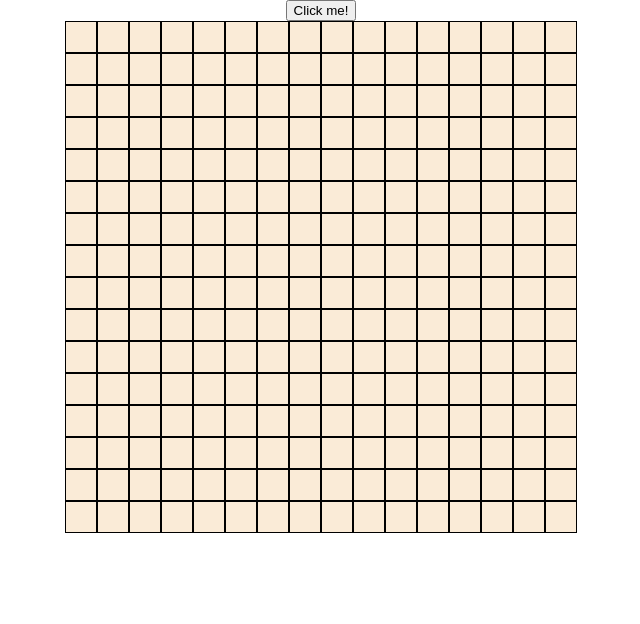
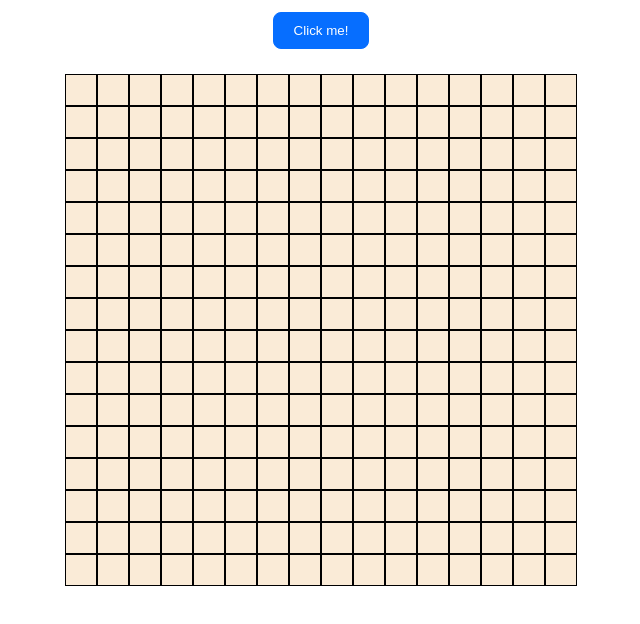
Before and after one commit to NgocLe-101/Etch-a-Sketch, a plain HTML site: page index.html in a window 1280 px wide. Shown: the whole page, without its empty margins (319-959 px from the left). Drawn offline with Linux system fonts and the light colour scheme; a web font is replaced by a local one.

Commit message:
Add button styling

```diff
--- a/styles.css
+++ b/styles.css
@@ -28,3 +28,20 @@ body {
     flex-direction: column;
     align-items: center;
 }
+
+button {
+    margin-bottom: 25px;
+    margin-top: 12px;
+    background-color: #066eff;
+    color:white;
+    border: 1px solid #066eff;
+    border-radius: 8px;
+    padding: 10px 20px;
+    font-family: "Poetsen One", sans-serif;
+}
+
+button:hover {
+    background-color: #0044cc;
+    border: 1px solid #0044cc;
+    cursor: pointer;
+}
```
